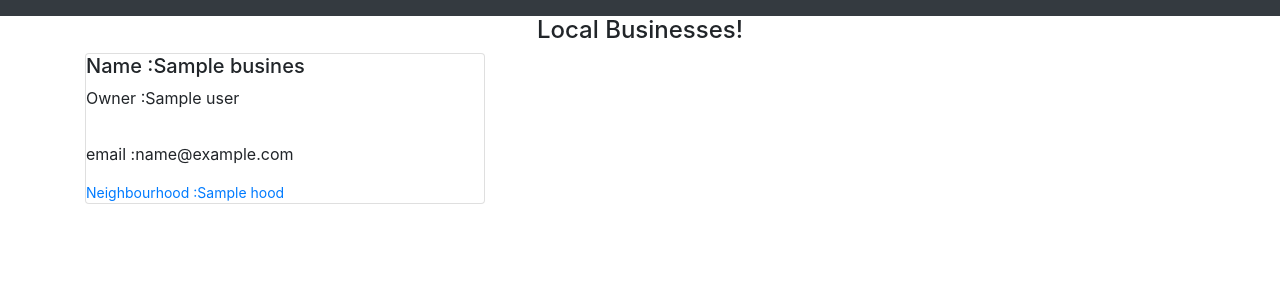
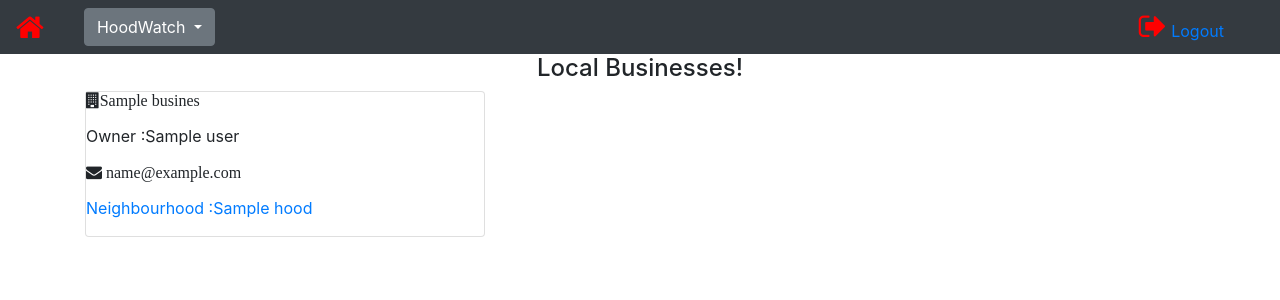
Before and after one commit to wanjiiru/HoodWatch, a Django app: template hood/templates/home.html in a window 1280 px wide. Shown: the top 300 px of the page. Run offline with Django 3.2, Linux system fonts and the light colour scheme; the template is opened without the code that fills it: most values are stand-ins (such as "Sample title", 1, 10 or a date in 2020); some libraries are stand-ins or nearby versions.

Commit message:
redesign navbar

```diff
--- a/hood/templates/home.html
+++ b/hood/templates/home.html
@@ -8,12 +8,11 @@
     {% for business in businesses %}
         <div class="col-md-4">
             <div class="card" style="width: 25rem">
-        <h5>Name :{{business.name}}</h5>
+        <p><i class="fa fa-building">{{business.name}}</i></p>
         <p>Owner :{{business.user}}</p>
-           <p></p> <i class="fa fa-envelope" aria-hidden="true"></i>
-
-            <p>email :{{business.email}}</p>
-            <small><a href="#">Neighbourhood :{{business.hood}}</a></small>
+                <p><i class="fa fa-envelope" aria-hidden="true"> {{ business.email }}
+                </i></p>
+                <p><a href="#">Neighbourhood :{{business.hood}}</a></p>
 </div>
         </div>
     {% endfor %}
--- a/hood/templates/navbar.html
+++ b/hood/templates/navbar.html
@@ -1,29 +1,47 @@
-<nav class="navbar navbar-expand navbar-dark bg-dark" id="navMain">
+<nav class="navbar navbar-expand navbar-dark bg-dark" id="navMain" xmlns="http://www.w3.org/1999/html">
+    <a class="" href="/"><i class="fa fa-home"style="font-size:30px;color:red" ></i></a>
+
         <div class="container">
-            <a class="" href="/"><i class="fa fa-home"style="font-size:30px;color:black" ></i></a>
-            <button class="navbar-toggler navbar-toggler-right" type="button" data-toggle="collapse" data-target="#navbarResponsive"
-                aria-controls="navbarResponsive" aria-expanded="false" aria-label="Toggle navigation">
-                <i class="fa fa-bars"></i>
-            </button>
+
+                    <div class="collapse navbar-collapse" id="navbarResponsive">
+
+
+         <div class="dropdown">
+                <button class="btn btn-secondary dropdown-toggle" type="button" id="dropdownMenu2" data-toggle="dropdown" aria-haspopup="true" aria-expanded="false">
+                    HoodWatch
+                </button>
+                <div class="dropdown-menu" aria-labelledby="dropdownMenu2">
+                <a class="dropdown-item"  href="{%  url 'business' %}" type="button">Add a business</a>
+                <button class="dropdown-item" type="button">View hoods</button>
+                </div>
+
+         </div>
+
+            <br>
 
             <div class="collapse navbar-collapse" id="navbarResponsive">
                 <div class="container-fluid">
                 <ul class="navbar-nav " style="list-style: none">
+
                     <li class="nav-item">
                         {% if user.is_authenticated %}
-                        <a class="nav-link open-nav" href=""><i class="fa fa-user" style="font-size:30px;color:black"><h1>{{user}}</h1></i></a>
-                    </li
+                        <a class="nav-link open-nav" href=""><i class="fa fa-user" style="font-size:30px;color:red"><small>{{ user }}</small></i></a>
+                    </li>
 
                 </ul>
 
-                <ul  class="navbar-nav ml-auto" style="list-style: none">
-                       <li>
-                           <i class="fa fa-sign-out" aria-hidden="true"></i>
-                        <a href="/logout">Logout</a>
-                       </li>
-                </ul>
+
                                     {%endif%}
 
             </div>
         </div>
+
+
+         <ul  class="navbar-nav ml-auto" style="list-style: none">
+                       <li>
+                           <i class="fa fa-sign-out"  style="font-size:30px;color:red" aria-hidden="true"></i>
+                        <a href="/logout">Logout</a>
+                       </li>
+                </ul>
+        </div>
     </nav>
--- a/hood/templates/registration/base.html
+++ b/hood/templates/registration/base.html
@@ -1,36 +1,42 @@
 {% load bootstrap4 %}
 {% load static %}
 <! DOCTYPE html>
-<html>
+<html lang="en">
 <head>
     <meta charset="UTF-8">
     <meta name="viewport" content="width=device-width, initial-scale=1.0">
     <meta http-equiv="X-UA-Compatible" content="ie=edge">
+    {% if title %}
+    <title> {{title}} </title>
+    {% else %}
+    <title>Hood!</title>
+    {% endif %}
 
-  {% if title %}
-  <title>Insta - {{title}}</title>
-  {% else %}
-    <title> Hood!</title>
-  {% endif %}
+    {{ form.media }}
 
     {% block styles %}
         {% bootstrap_css %}
-      <link rel="shortcut icon" href="" type="image/x-icon">
+        <link rel="stylesheet" href="https://cdnjs.cloudflare.com/ajax/libs/font-awesome/4.7.0/css/font-awesome.min.css">
+        <link href='https://fonts.googleapis.com/css?family=Raleway' rel='stylesheet'>
+        <link href='https://fonts.googleapis.com/css?family=Catamaran' rel='stylesheet'>
+        <link href='https://fonts.googleapis.com/css?family=Julius Sans One' rel='stylesheet'>
+        <link href='https://fonts.googleapis.com/css?family=Montserrat' rel='stylesheet'>
+        <link rel="shortcut icon" href="/static/img/avi.jpeg" type="image/x-icon">
         <link rel="stylesheet" href="{% static 'css/base.css' %}">
     {% endblock %}
-
 </head>
 <body>
     {% include "navbar.html" %}
-    {% block content %}
+
+    {% block content%}
 
 
     {% endblock %}
 
-
     {% block scripts %}
-        <script src="https://ajax.googleapis.com/ajax/libs/jquery/3.2.1/jquery.min.js"></script>
+        <script src="https://code.jquery.com/jquery-3.3.1.min.js" integrity="sha256-FgpCb/KJQlLNfOu91ta32o/NMZxltwRo8QtmkMRdAu8=" crossorigin="anonymous"></script>
         {% bootstrap_javascript %}
+        <script src="{% static 'js/scripts.js'%}"></script>
     {% endblock %}
 </body>
 </html>
```
Lines whose indentation alone changed are shown as unchanged.
